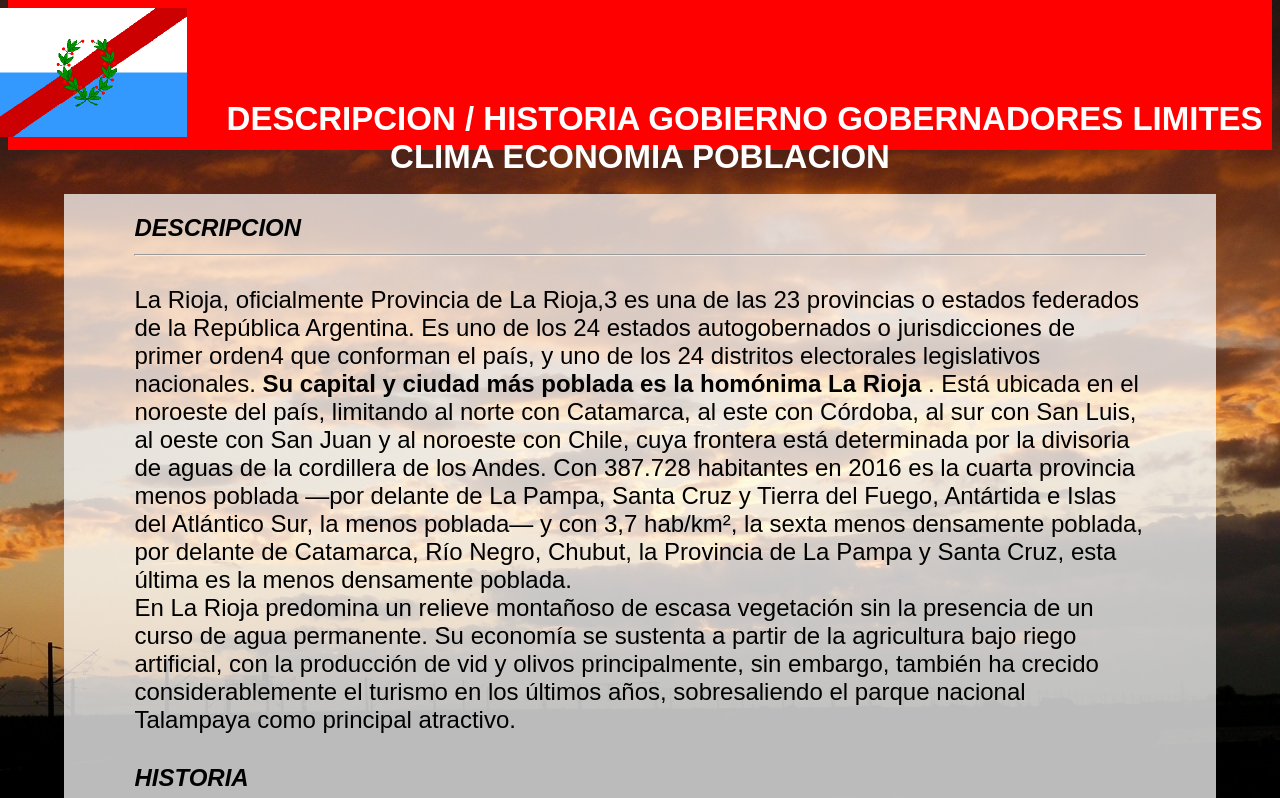
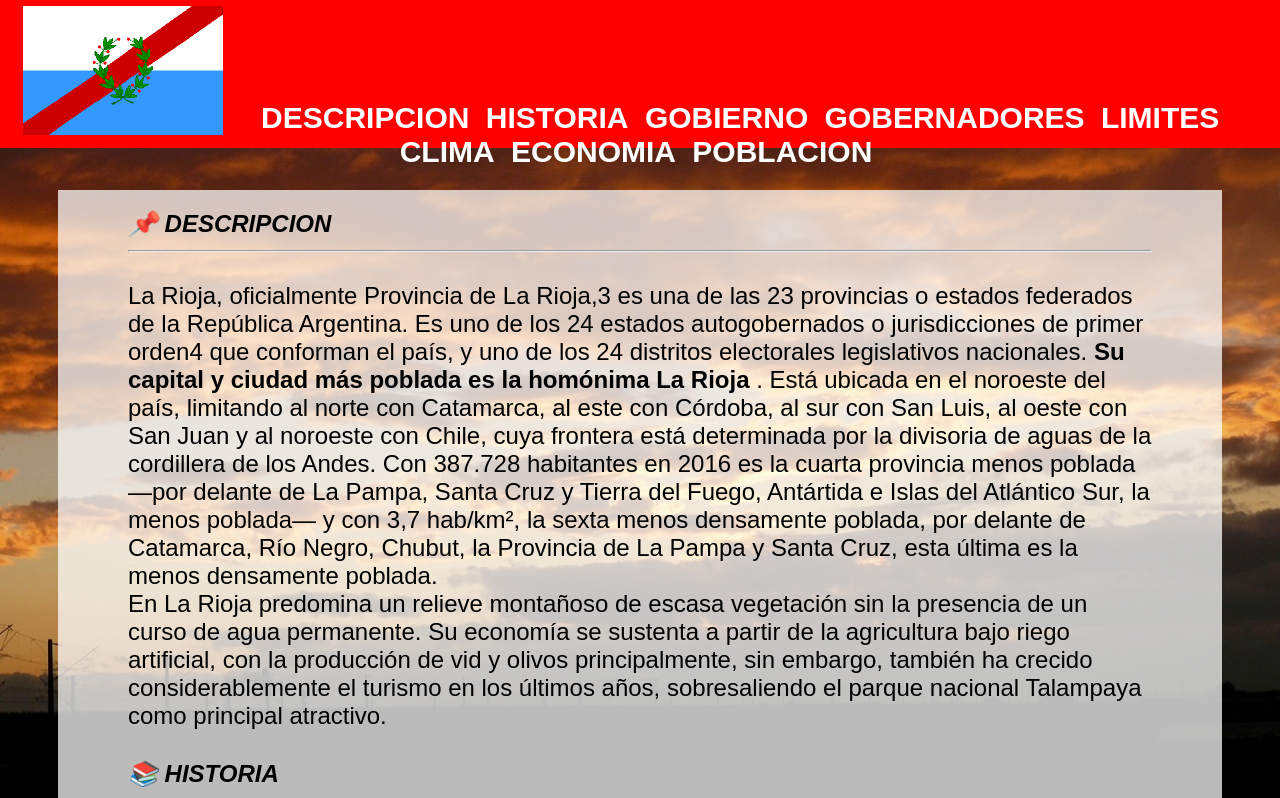
Before and after one commit to JesusGuaja/tp2-la-rioja, a plain HTML site: page index.html in a window 1280 px wide. Shown: the top 798 px of the page. Drawn offline with Linux system fonts and the light colour scheme.

Commit message:
tpprovincia

```diff
--- a/index.html
+++ b/index.html
@@ -9,18 +9,18 @@
 <body>
     <h1 class="menuu">
         <img class="imagen2" src="imagenes/bandera-de-la-rioja-1.gif" alt="">
-        <a href="#descripcion">DESCRIPCION /</a>
-        <a href="#historia">HISTORIA</a>
-        <a href="#gobierno">GOBIERNO</a>
-        <a href="#gobernadores">GOBERNADORES</a>
-        <a href="#limites">LIMITES</a>
-        <a href="#climayvegetacion">CLIMA</a>
-        <a href="#economia">ECONOMIA</a>
-        <a href="#poblacion">POBLACION</a>
+        <a href="#descripcion" class="men">DESCRIPCION</a>
+        <a href="#historia" class="men">HISTORIA</a>
+        <a href="#gobierno" class="men">GOBIERNO</a>
+        <a href="#gobernadores" class="men">GOBERNADORES</a>
+        <a href="#limites" class="men">LIMITES</a>
+        <a href="#climayvegetacion" class="men">CLIMA</a>
+        <a href="#economia" class="men">ECONOMIA</a>
+        <a href="#poblacion" class="men">POBLACION</a>
     </h1>
     <dl class="fondo">
         <dt>
-            <b class="titulos" id="descripcion"> DESCRIPCION </b>
+            <b class="titulos" id="descripcion"> &#x1F4CC DESCRIPCION </b>
         </dt>
         <hr>
         <dd>
@@ -29,7 +29,7 @@
             En La Rioja predomina un relieve montañoso de escasa vegetación sin la presencia de un curso de agua permanente. Su economía se sustenta a partir de la agricultura bajo riego artificial, con la producción de vid y olivos principalmente, sin embargo, también ha crecido considerablemente el turismo en los últimos años, sobresaliendo el parque nacional Talampaya como principal atractivo. <br>
         </dd>
         <dt>
-            <b class="titulos" id="historia">HISTORIA</b>
+            <b class="titulos" id="historia"> &#x1F4DA HISTORIA</b>
         </dt>
         <hr>
         <dd>
@@ -67,7 +67,7 @@
 
             Desde diciembre de 2019 el gobernador es el peronista, Ricardo Quintela. <br>
             <dt>
-                <b class="titulos" id="gobierno">GOBIERNO</b>
+                <b class="titulos" id="gobierno"> &#x1F465 GOBIERNO</b>
             </dt>
             <hr>
             <dd>
@@ -80,36 +80,42 @@
     </dl>
     <table class="fondo" id="gobernadores">
         <tr>
+            <th>RETRATO</th>
             <th>GONERNADOR</th>
             <th>INICIO</th>
             <th>FIN</th>
             <th>GOBIERNO</th>
         </tr>
         <tr>
+            <td> <img src="imagenes/100px-Bernabe_Arnaudo_1991.png" alt=""> </td>
             <td>Bernabé Arnaudo</td>
             <td>10 de diciembre de 1991</td>
             <td>10 de diciembre de 1995</td>
             <td>PJ</td>
         </tr>
         <tr>
+            <td> <img src="imagenes/100px-Angel_Maza.jpg" alt=""> </td>
             <td>Ángel Maza</td>
             <td>14 de marzo de 2007</td>
             <td>10 de diciembre de 2011 </td>
             <td>PJ</td>
         </tr>
         <tr>
+            <td><img src="imagenes/Luis_Beder_Herrera.png" alt=""></td>
             <td>Luis Beder Herrera</td>
             <td>14 de marzo de 2007</td>
             <td>10 de diciembre de 2015 </td>
             <td>PJ</td>
         </tr>
         <tr>
+            <td><img src="imagenes/100px-Sergio_Casas_-_Diputado.png" alt=""></td>
             <td>Sergio Casas</td>
             <td>10 de diciembre de 2015 </td>
             <td>10 de diciembre de 2019 </td>
             <td>PJ</td>
         </tr>
         <tr>
+            <td><img src="/imagenes/100px-Ricardo_Quintela.jpg" alt=""></td>
             <td>Ricardo Quintela</td>
             <td>10 de diciembre de 2019</td>
             <td>En el Cargo</td>
@@ -118,14 +124,14 @@
     </table>
     <dl>
         <dt>
-            <b class="titulos" id="limites">LIMITES</b>
+            <b class="titulos" id="limites"> &#x1F4C8 LIMITES</b>
         </dt>
         <hr>
         <dd>
             Está ubicada al noroeste del país, limitando al norte con Catamarca, al este con Córdoba, al sur con San Luis, al oeste con San Juan y al noroeste con Chile, cuyo límite está determinado por la divisoria de aguas de la cordillera de los Andes.
         </dd>
         <dt>
-            <b class="titulos" id="climayvegetacion">CLIMA Y VEGETACION</b>
+            <b class="titulos" id="climayvegetacion"> &#x1F332 CLIMA Y VEGETACION</b>
         </dt>
         <hr>
         <dd>
@@ -138,7 +144,7 @@
             La Rioja presenta características propias de un clima continental. Los inviernos son suaves y secos, con temperaturas medias por encima de los 10 °C y escasas lluvias, así como una alta oscilación diaria. Los veranos son lluviosos y extremadamente cálidos con temperaturas máximas promedio de 35,3 °C [y mínimas promedio de 25 °C], y máximas absolutas en torno a los 48 °C, una de las más altas de Argentina. Durante el periodo comprendido entre diciembre de 2012 y febrero de 2013, la provincia registró la temperatura media diaria (promedio entre máxima y mínima diaria registrada) más alta de La Argentina, elevándose a 30,27 °C.[cita requerida] Respecto del periodo antes indicado (90 días), 14 días registraron temperaturas máximas iguales o superiores a 40 °C, y 5 días registraron temperaturas mínimas iguales o superiores a 30°C (cabe hacer notar que, frecuentemente, la temperatura máxima diaria se registra entre las 17:00 y 19:00 horas; y la temperatura mínima diaria entre las 4:00 y 6:00 horas). Es además frecuente encontrar periodos de dos o tres días consecutivos con temperaturas máximas diarias en el rango de 38 a 40 grados celsius, con un fuerte componente de humedad atmosférica (50% a 60%). Como dato estadístico del periodo antes indicado, se señalará que la temperatura máxima absoluta se registró el 24 de diciembre de 2012, alcanzando los 44 °C a la sombra.
         </dd>
         <dt>
-            <b class="titulos" id="economia">ECONOMIA</b>
+            <b class="titulos" id="economia"> &#x1F4B2 ECONOMIA</b>
             <hr>
             <dd>
                 La economía provincial se basa principalmente en la agricultura. Esta se localiza en superficies bajo riego y sus productos se comercializan mayormente en el país. El principal cultivo es la uva. En menor proporción se cultivan el nogal, la oliva, la jojoba, otras frutas (por ejemplo almendros y dátiles) y diversas hortalizas.
@@ -152,7 +158,7 @@
             </dd>
         </dt>
         <dt>
-            <b class="titulos" id="poblacion">POBLACION</b>
+            <b class="titulos" id="poblacion"> &#x1F30D POBLACION</b>
             <hr>
             <dd>
                 Así lo refleja la revisión del Padrón municipal a 1 de enero de 2020, recogida por el Instituto Nacional de Estadística (INE), según la cual en La Rioja viven actualmente 316.798 personas.
--- a/style.css
+++ b/style.css
@@ -1,6 +1,9 @@
 
 body {
     background-image: url("imagenes/7086.jpg");
+    background-repeat: no-repeat;
+    background-size: 100% ;
+    background-attachment: fixed;
     font-family:Arial, Helvetica, sans-serif;
     /* familia de fuente */
     font-size: 1.5em;
@@ -9,6 +12,8 @@ body {
     /* grosor de la fuente */
     /*font-style: italic;
     /* estilo de la fuente */
+    margin-right: 0px;
+    margin-left: 0px;
 }
 
 .titulos {
@@ -56,7 +61,7 @@ dd {
 .menuu {
     background-color: red;
     text-align: center;
-    font-size: 33px;
+    font-size: 30px;
     width: 100%;
     position: relative;
     top: -22px;
@@ -73,3 +78,7 @@ dd {
     right: 30px;
     width: 200px
 }
+
+.men {
+    padding-right: 8px;
+}
```
Also changed, not shown: imagenes/100px-Angel_Maza.jpg (added), imagenes/100px-Ricardo_Quintela.jpg (added), imagenes/100px-Sergio_Casas_-_Diputado.png (added), imagenes/Luis_Beder_Herrera.png (added).
